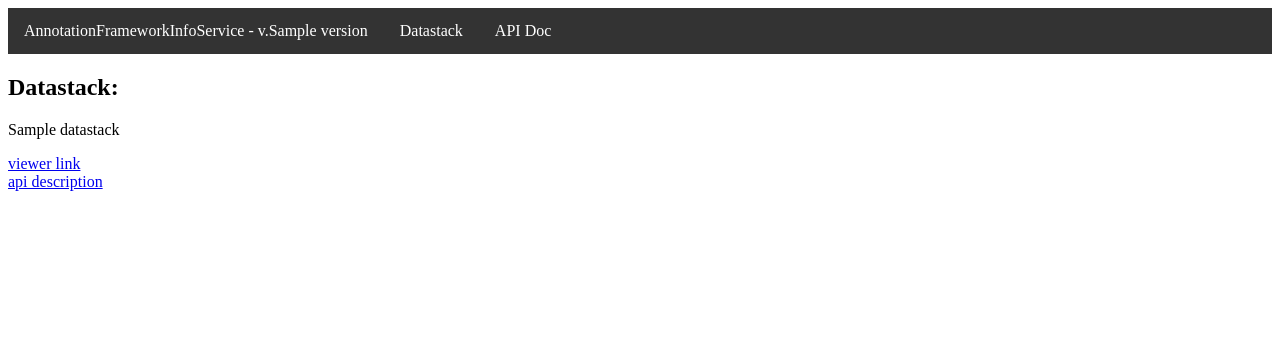
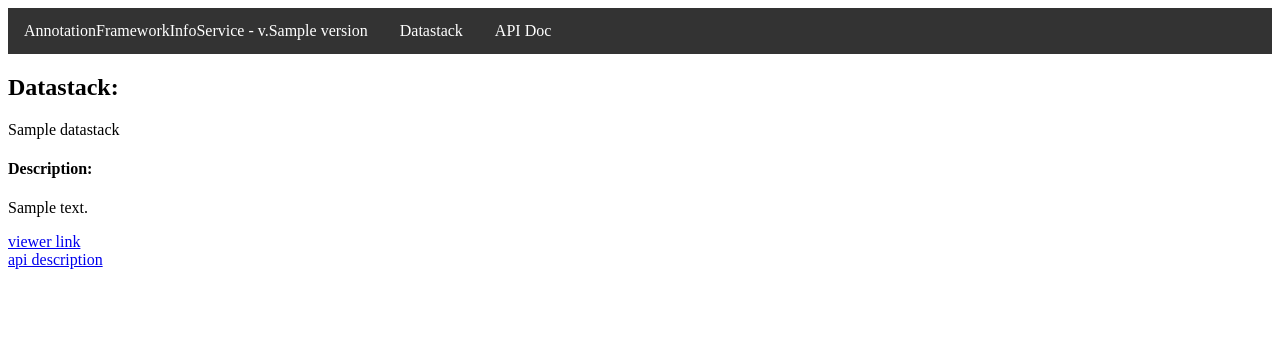
Before and after one commit to CAVEconnectome/AnnotationFrameworkInfoService, a Flask app: template annotationinfoservice/templates/datastack.html in a window 1280 px wide. Shown: the top 361 px of the page. Run offline with Flask 2, Linux system fonts and the light colour scheme; tables that the repository leaves empty hold one stand-in row (values such as "Sample post"); the template is opened without the code that fills it: values that come from a table or form of the project are taken from there, most other values are stand-ins (such as "Sample title", 1, 10 or a date in 2020).

Commit message:
added description to page

```diff
--- a/annotationinfoservice/templates/datastack.html
+++ b/annotationinfoservice/templates/datastack.html
@@ -6,6 +6,10 @@
 
 {% block content %}
 <p>{{datastack.name}}</p>
+<p>
+<h4>Description:</h4>
+{{datastack.description}}
+</p>
 <a href = {{ng_url}}>viewer link</a><br>
 <a href = "{{url_for('api.Annotation Infoservice_data_stack_name_full_resource', datastack=datastack.name)}}">api description</a>
 
```
